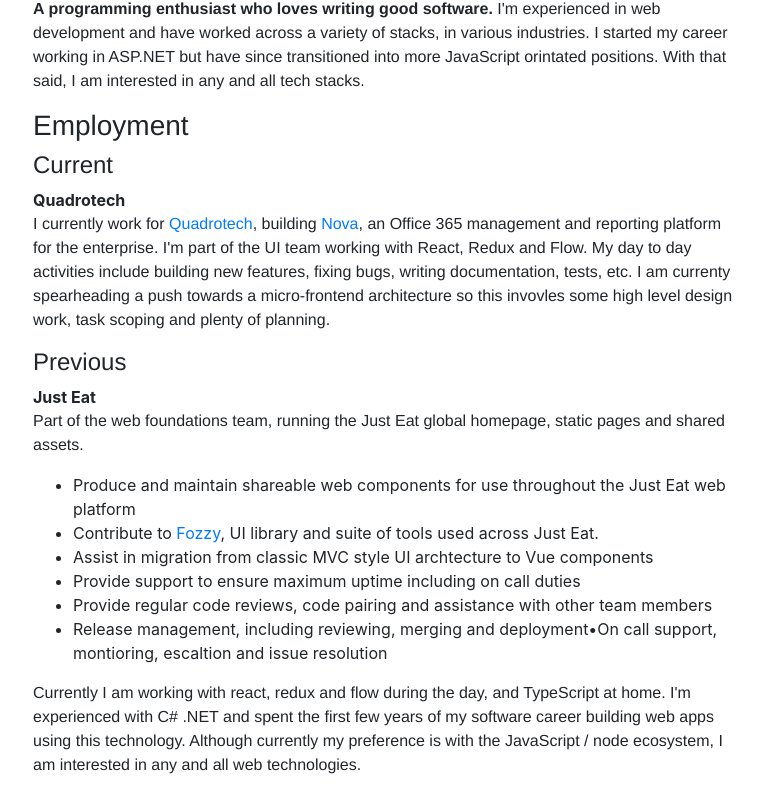
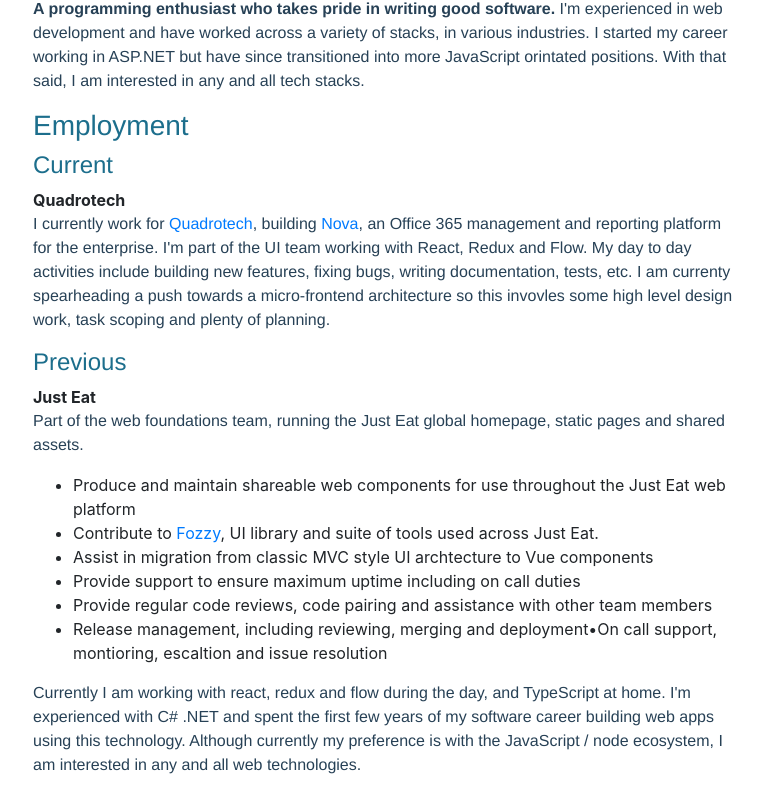
Before and after one commit to jinwood/jinwood.github.io, a Gatsby site: page /about in a window 1280 px wide. Shown: the part 193-997 px from the top of the page, without its empty margins (68-831 px from the left). Built offline with nearby package versions, Linux system fonts and the light colour scheme; Gatsby itself is replaced by a stand-in of ours.

Commit message:
Messing around with colors

```diff
--- a/src/components/layout/index.tsx
+++ b/src/components/layout/index.tsx
@@ -9,8 +9,6 @@
 import PropTypes from "prop-types";
 import { useStaticQuery, graphql } from "gatsby";
 import Container from "react-bootstrap/Container";
-import Row from "react-bootstrap/Row";
-import Col from "react-bootstrap/Col";
 
 import Header from "../header/";
 import "bootstrap/dist/css/bootstrap.min.css";
--- a/src/pages/about.tsx
+++ b/src/pages/about.tsx
@@ -15,7 +15,7 @@
 
           <p>
             <strong>
-              A programming enthusiast who loves writing good software.
+              A programming enthusiast who takes pride in writing good software.
             </strong>
             {" "}
             I'm experienced in web development and have worked across a variety
@@ -90,9 +90,8 @@
             Currently I am working with react, redux and flow during the day,
             and TypeScript at home. I'm experienced with C# .NET and spent the
             first few years of my software career building web apps using this
-              technology. Although currently my preference is with the
-              JavaScript / node ecosystem, I am interested in any and all web
-              technologies.
+            technology. Although currently my preference is with the JavaScript
+            / node ecosystem, I am interested in any and all web technologies.
           </p>
         </Col>
       </Row>
--- a/src/styles/global.css
+++ b/src/styles/global.css
@@ -4,6 +4,15 @@
 h4,
 p {
   font-family: Helvetica, "Trebuchet MS", Verdana, sans-serif;
+}
+h1,
+h2,
+h3,
+h4 {
+  color: #1c6e8c;
+}
+p {
+  color: #274156;
 }
 
 Link {
@@ -13,3 +22,6 @@
 h1 {
   color: black;
 }
+.jumbotron {
+  background-color: #fbfcff;
+}
```
Lines whose indentation alone changed are shown as unchanged.
